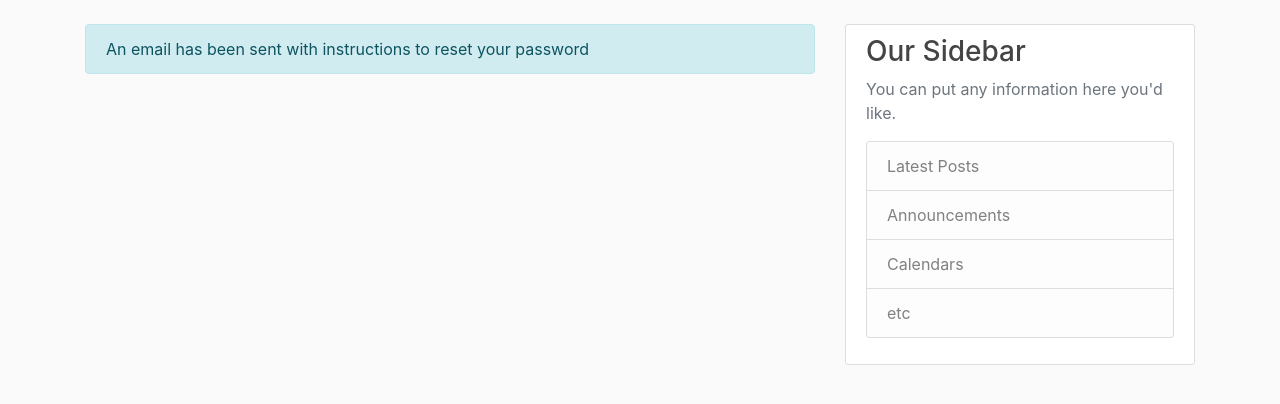
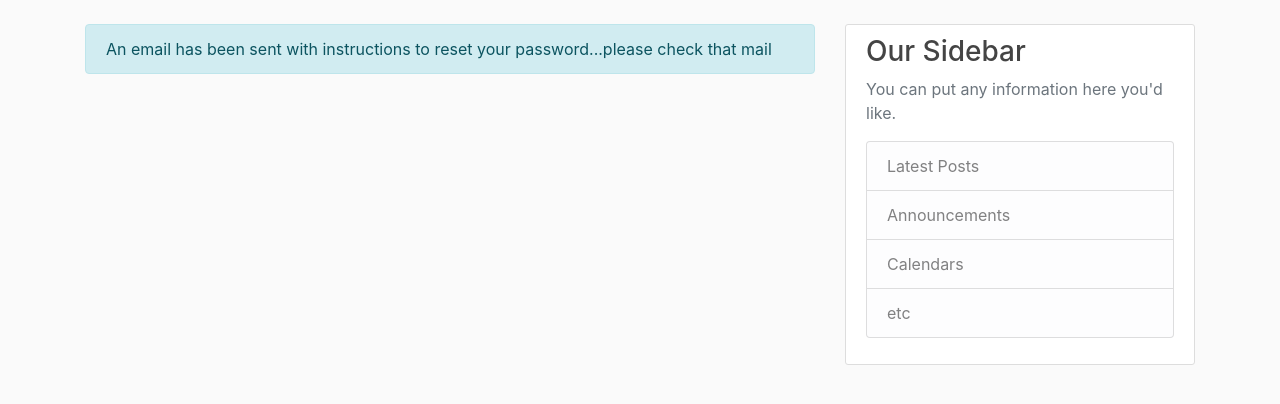
Before and after one commit to pran4948/blog_post_application, a Django app: page /password-reset/done/ in a window 1280 px wide. Shown: the part 56-460 px from the top of the page. Run offline with Django 3.2, Linux system fonts and the light colour scheme; some libraries are stand-ins or nearby versions.

Commit message:
Update password_reset_done.html

```diff
--- a/users/templates/users/password_reset_done.html
+++ b/users/templates/users/password_reset_done.html
@@ -1,6 +1,6 @@
 {% extends "blog/base.html" %}
 {% block content %}
   <div class="alert alert-info">
-      An email has been sent with instructions to reset your password
+      An email has been sent with instructions to reset your password...please check that mail
   </div>
 {% endblock content %}
```
